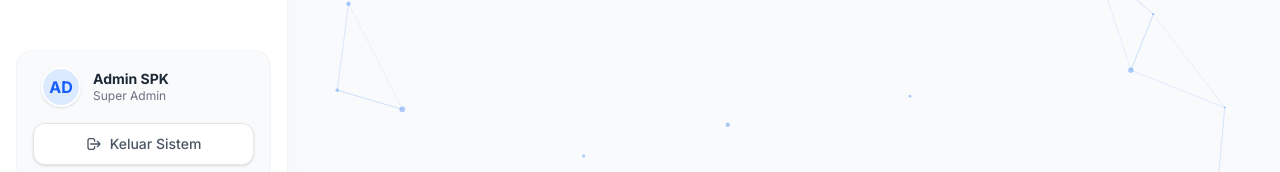
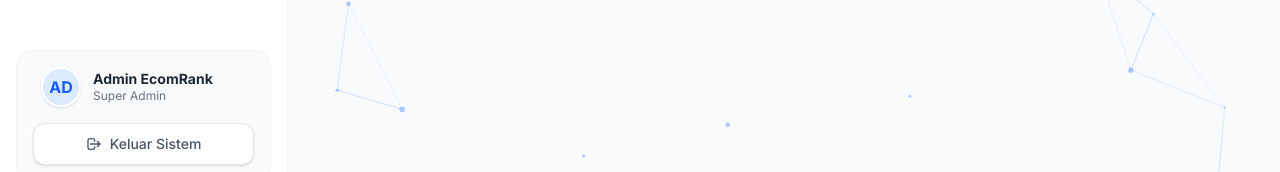
Before and after one commit to muhammadhabib16/web-spk, a Next.js app: page / in a window 1280 px wide. Shown: the part 602-774 px from the top of the page. Built offline with nearby package versions, Linux system fonts and the light colour scheme; no server answers; the database is empty.

Commit message:
menambahkan sedikit perubahan di nama

```diff
--- a/src/app/layout.tsx
+++ b/src/app/layout.tsx
@@ -21,6 +21,9 @@ export default function RootLayout({
 }) {
   return (
     <html lang="id">
+      <head>
+        <title>EcomRank</title>
+      </head>
       <body className={inter.className}>
         <Suspense fallback={null}>
           <PageLoader />
--- a/src/components/DashboardOverview.tsx
+++ b/src/components/DashboardOverview.tsx
@@ -62,7 +62,8 @@ export default function DashboardOverview({
             Dashboard Overview
           </span>
           <h1 className="text-2xl sm:text-3xl font-bold text-gray-900 tracking-tight mb-2">
-            Selamat Datang, <span className="text-blue-600">Admin SPK!</span>
+            Selamat Datang,{" "}
+            <span className="text-blue-600">Admin EcomRank!</span>
           </h1>
           <p className="text-gray-500 text-sm sm:text-base">
             Berikut adalah ringkasan operasional sistem penunjang keputusan
--- a/src/components/Sidebar.tsx
+++ b/src/components/Sidebar.tsx
@@ -206,7 +206,7 @@ export default function Sidebar() {
           </div>
           <div>
             <p className="text-sm font-bold text-gray-800 leading-tight">
-              Admin SPK
+              Admin EcomRank
             </p>
             <p className="text-xs text-gray-500">Super Admin</p>
           </div>
```
